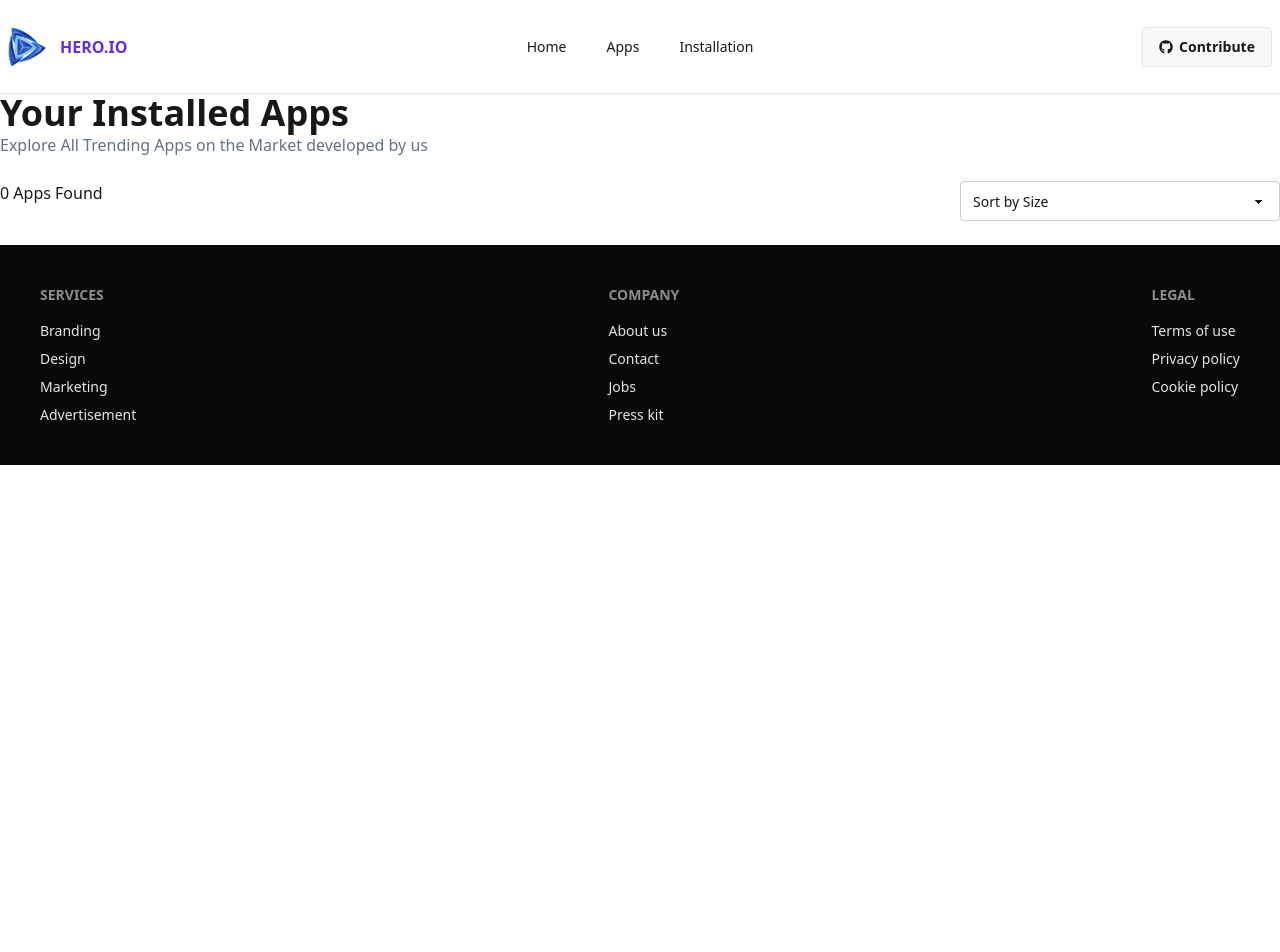
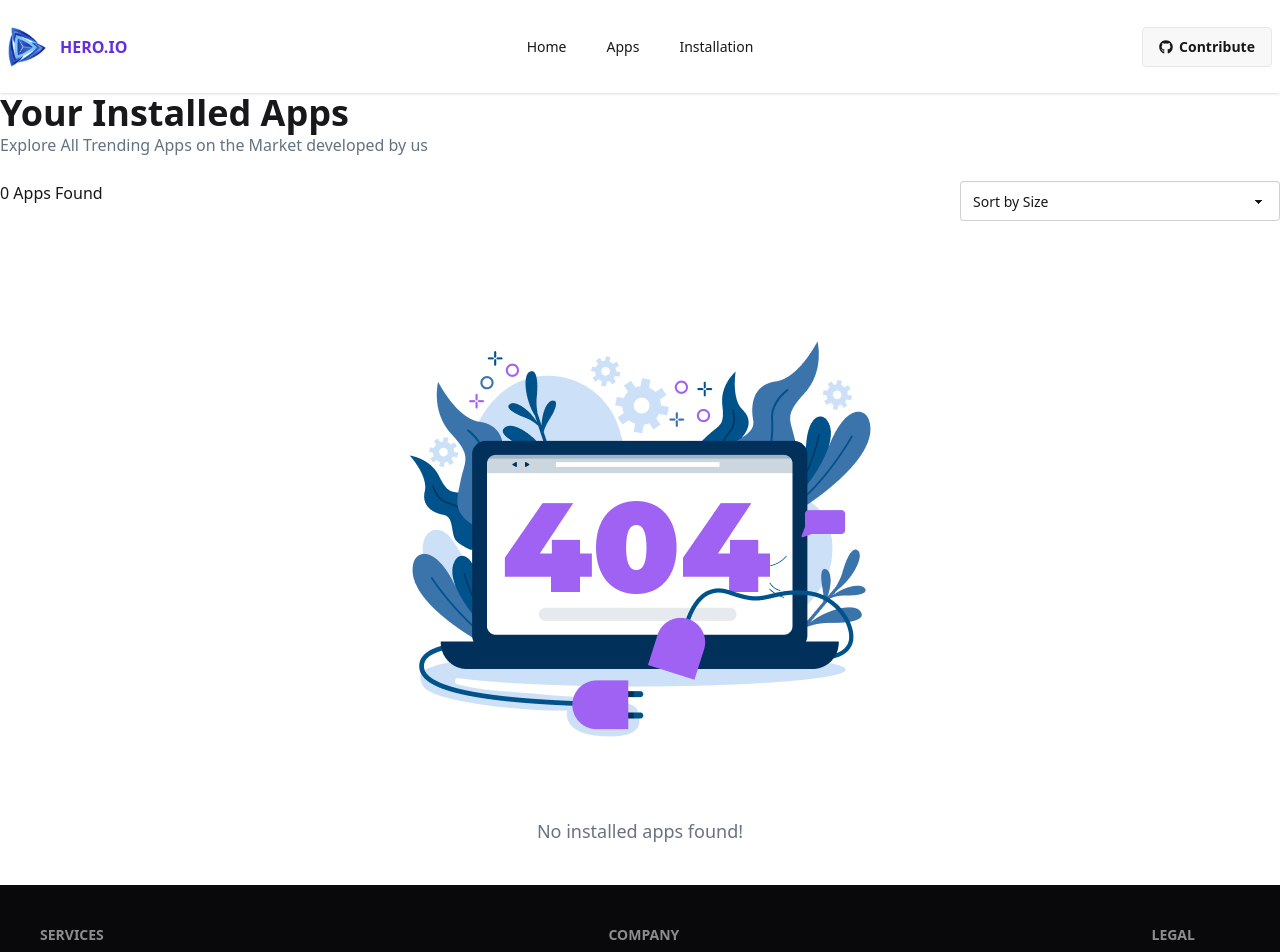
Before and after one commit to ahnafabid10/hero-apps, a React (Vite) app: page /installation in a window 1280 px wide. Shown: the top 952 px of the page. Before the commit the page ends 800 px from the top, so only its background shows below. Built offline with nearby package versions, Linux system fonts and the light colour scheme.

Commit message:
first commit

```diff
--- a/src/Pages/Installation/Installation.jsx
+++ b/src/Pages/Installation/Installation.jsx
@@ -1,4 +1,5 @@
 import React, { useEffect, useState } from 'react';
+import notFound from '../../assets/error-404.png'
 
 const Installation = () => {
     const [install, setInstall] = useState([])
@@ -41,7 +42,7 @@ const Installation = () => {
 
 
     return (
-        <div className='space-y-6'>
+        <div className='space-y-6 max-w-[1440px] mx-auto'>
             <div>
                 <h1 className='text-4xl font-bold'>Your Installed Apps</h1>
                 <p className='text-[#627382]'>Explore All Trending Apps on the Market developed by us</p>
@@ -60,15 +61,23 @@ const Installation = () => {
 
 
             <div>
+                {(install.length === 0) ?
+
+                    (
+          <div className='flex flex-col items-center justify-center mt-10'>
+            <img src={notFound} alt='No apps found' className='my-20' />
+            <p className='text-gray-500 text-lg mb-10'>No installed apps found!</p>
+          </div>
+        ) :
                 <div>
                     {
                         sortedItem().map(p=>
 
                 <div
 
-                        className='flex items-center justify-between border-b border-dotted border-blue-300 py-4'
+                        className='flex flex-col md:flex-row gap-10 items-center justify-between border-b border-dotted border-blue-300 py-4'
                     >
-                        <div className='flex items-center'>
+                        <div className='flex flex-col md:flex-row items-center'>
                             <img src={p.image} alt={p.title} className='w-30 h-30 mr-4 rounded' />
                             <div>
                                 <h3 className='font-medium'>{p.title}</h3>
@@ -84,6 +93,10 @@ const Installation = () => {
                         )
                     }
                 </div>
+
+
+            }
+
             </div>
 
 
```
